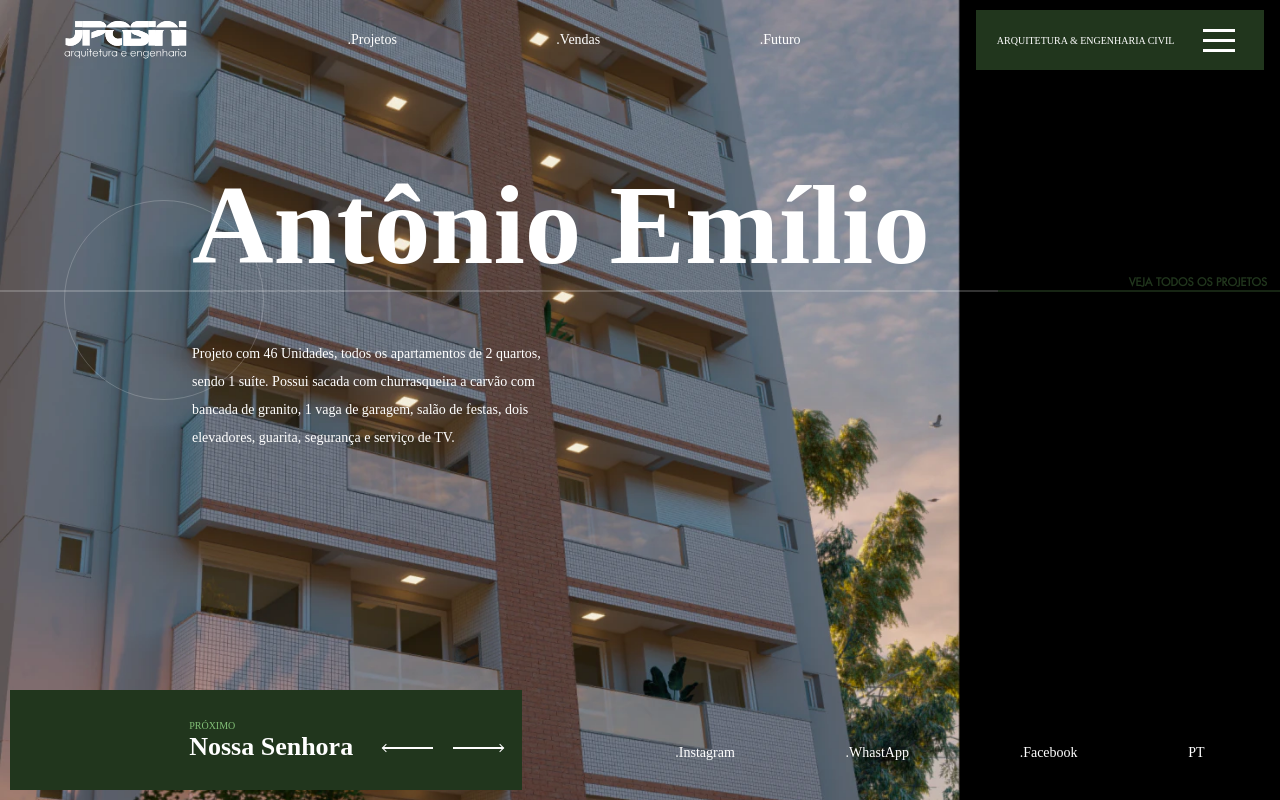
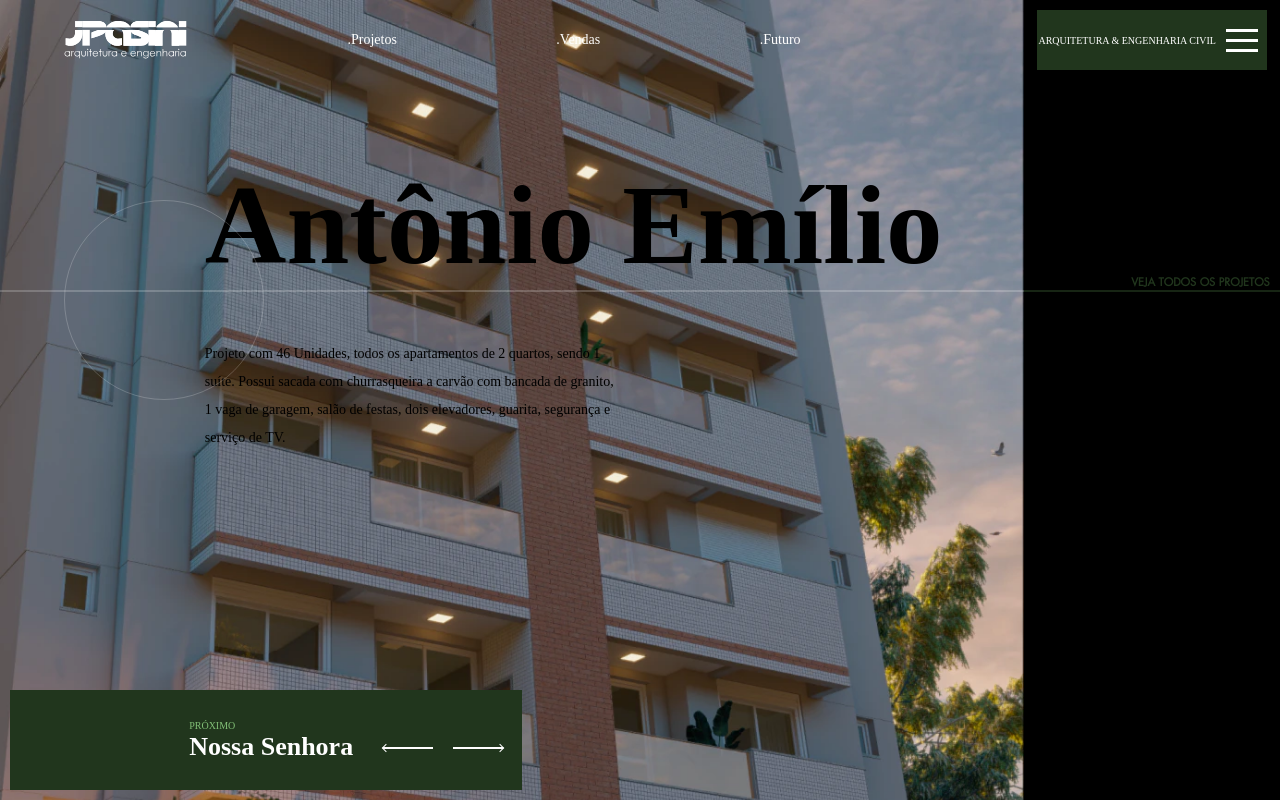
Before and after one commit to fabiomantelli/jpasini, a Next.js app: page / in a window 1280 px wide. Built offline with nearby package versions, Linux system fonts and the light colour scheme.

Commit message:
feat: added initial theme

```diff
--- a/package.json
+++ b/package.json
@@ -13,6 +13,7 @@
     "next": "12.2.3",
     "react": "18.2.0",
     "react-dom": "18.2.0",
+    "react-icons": "^4.4.0",
     "react-switch": "^7.0.0",
     "styled-components": "^5.3.5"
   },
--- a/src/components/Header/index.tsx
+++ b/src/components/Header/index.tsx
@@ -1,15 +1,16 @@
 import Image from 'next/image'
+import Link from 'next/link';
 import whiteLogo from '../../../public/whiteLogo.svg'
 import { Container, NavigationMenu } from './styles'
 
 const Header: React.FC = () => {
     return (
         <Container>
-            <Image src={whiteLogo} alt="JPasini"/>
+            <Link href="/"><Image src={whiteLogo} alt="JPasini"/></Link>
             <NavigationMenu>
-                <li>.Projetos</li>
-                <li>.Vendas</li>
-                <li>.Futuro</li>
+                <Link href="/"><a><li>.Projetos</li></a></Link>
+                <Link href="/"><a><li>.Vendas</li></a></Link>
+                <Link href="/"><a><li>.Futuro</li></a></Link>
             </NavigationMenu>
         </Container>
     );
--- a/src/components/Header/styles.ts
+++ b/src/components/Header/styles.ts
@@ -17,4 +17,15 @@ export const NavigationMenu = styled.ul`
     width: 100%;
     align-items: center;
     justify-content: space-evenly;
+
+
+ a {
+  text-decoration: none;
+  color: inherit;
+
+  &:hover {
+   color: black;
+   transition: 0.3s;
+  }
+ }
 `
--- a/src/components/Main/index.tsx
+++ b/src/components/Main/index.tsx
@@ -1,4 +1,4 @@
-import { Container, GreenItem, MenuBottom, TextContainer } from './styles'
+import { Container, GreenItem, TextContainer } from './styles'
 
 const Main: React.FC = () => {
     return (
@@ -26,16 +26,6 @@ const Main: React.FC = () => {
                     <div id="arrow-right" />
                 </div>
             </GreenItem>
-
-            <MenuBottom>
-                <ul>
-                    <li>.Instagram</li>
-                    <li>.WhastApp</li>
-                    <li>.Facebook</li>
-                    <li>PT</li>
-                </ul>
-            </MenuBottom>
-
         </Container>
     );
 }
--- a/src/components/Main/styles.ts
+++ b/src/components/Main/styles.ts
@@ -4,7 +4,7 @@ export const Container = styled.div`
     background-image: url('./background.webp');
     background-size: cover;
     height: 100vh;
-    width: 75%;
+    width: 80%;
 `
 
 export const TextContainer = styled.div`
@@ -12,12 +12,28 @@ export const TextContainer = styled.div`
 
     h1 {
         font-size: 113px;
+        animation: fadeInUp 1s;
+
+        @keyframes fadeInUp {
+            from {
+                transform: translate3d(0,20vh,0);
+                opacity: 0;
+            }
+
+            to {
+                transform: translate3d(0,0,0);
+                opacity: 1;
+            }
+        }
     }
+
+
 
     p {
         margin-top: 50px;
         width: 50%;
-        line-height: 28px
+        line-height: 28px;
+
     }
 
     #left-line {
@@ -34,7 +50,7 @@ export const TextContainer = styled.div`
             width: 0%;
         }
         100%{
-            width: 78%;
+            width: 80%;
         }
     }
 
@@ -150,21 +166,3 @@ export const GreenItem = styled.div`
     margin: 15px 0 0 20px;
   }
 `
-
-export const MenuBottom = styled.div`
- position: absolute;
- display: flex;
- bottom: 0;
- right: 20px;
- width: 50%;
- height: 30px;
- margin: 0 0 25px 0;
-
- ul {
-  display: flex;
-  width: 100%;
-  height: 100%;
-  justify-content: space-around;
-  list-style: none;
- }
-`
--- a/src/components/RightSide/index.tsx
+++ b/src/components/RightSide/index.tsx
@@ -1,4 +1,11 @@
 import { Sling } from 'hamburger-react'
+import Link from 'next/link';
+import {
+    RiFacebookBoxLine,
+    RiWhatsappLine,
+    RiInstagramLine,
+} from 'react-icons/ri'
+import { MenuBottom } from './styles';
 import { Container, GreenItem, TextContainer } from "./styles";
 
 
@@ -13,6 +20,29 @@ const RightSide: React.FC = () => {
                 <p>VEJA TODOS OS PROJETOS</p>
                 <hr id="right-line"></hr>
             </TextContainer>
+            <MenuBottom>
+                <ul>
+                    <Link
+                        href="https://www.instagram.com/jpasiniarquiteturaeengenharia/"
+                        passHref
+                    >
+                        <a target="_blank"><li>.<RiInstagramLine size={20}/></li></a>
+                    </Link>
+                    <Link
+                        href="https://wa.me/5548999517642"
+                        passHref
+                    >
+                        <a target="_blank"><li>.<RiWhatsappLine size={20} /></li></a>
+                    </Link>
+                    <Link
+                        href="https://www.facebook.com/jpasiniarquiteturaeengenharia/"
+                        passHref
+                    >
+                        <a target="_blank"><li>.<RiFacebookBoxLine size={20} /></li></a>
+                    </Link>
+                    <li>PT</li>
+                </ul>
+            </MenuBottom>
         </Container>
     )
 }
--- a/src/components/RightSide/styles.ts
+++ b/src/components/RightSide/styles.ts
@@ -2,7 +2,7 @@ import styled from "styled-components";
 
 export const Container = styled.div`
     height: 100vh;
-    width: 25%;
+    width: 20%;
     background: black;
 `
 
@@ -23,7 +23,7 @@ export const TextContainer = styled.div`
             width: 0%;
         }
         100%{
-            width: 22%;
+            width: 20%;
         }
     }
 
@@ -54,3 +54,30 @@ export const GreenItem = styled.div`
     align-items: center;
     font-size: 10px;
 `
+
+export const MenuBottom = styled.div`
+ position: absolute;
+ display: flex;
+ bottom: 0;
+ width: 20%;
+ height: 30px;
+ margin: 0 0 25px 0;
+
+ ul {
+  display: flex;
+  width: 100%;
+  height: 100%;
+  justify-content: space-around;
+  list-style: none;
+ }
+
+ a {
+  text-decoration: none;
+  color: inherit;
+
+  &:hover {
+   color: #21361D;
+   transition: 0.3s;
+  }
+ }
+`
--- a/src/styles/global.ts
+++ b/src/styles/global.ts
@@ -15,7 +15,7 @@ export default createGlobalStyle`
     body {
         background: #f5f5f5;
         font-size: 14px;
-        color: #fff;
+        color: black;
         font-family: 'Futura-LT';
     }
 
```
Also changed, not shown: src/styles/themes/light.ts (added), 1 other file (tests, documents, lock files or other folders).
